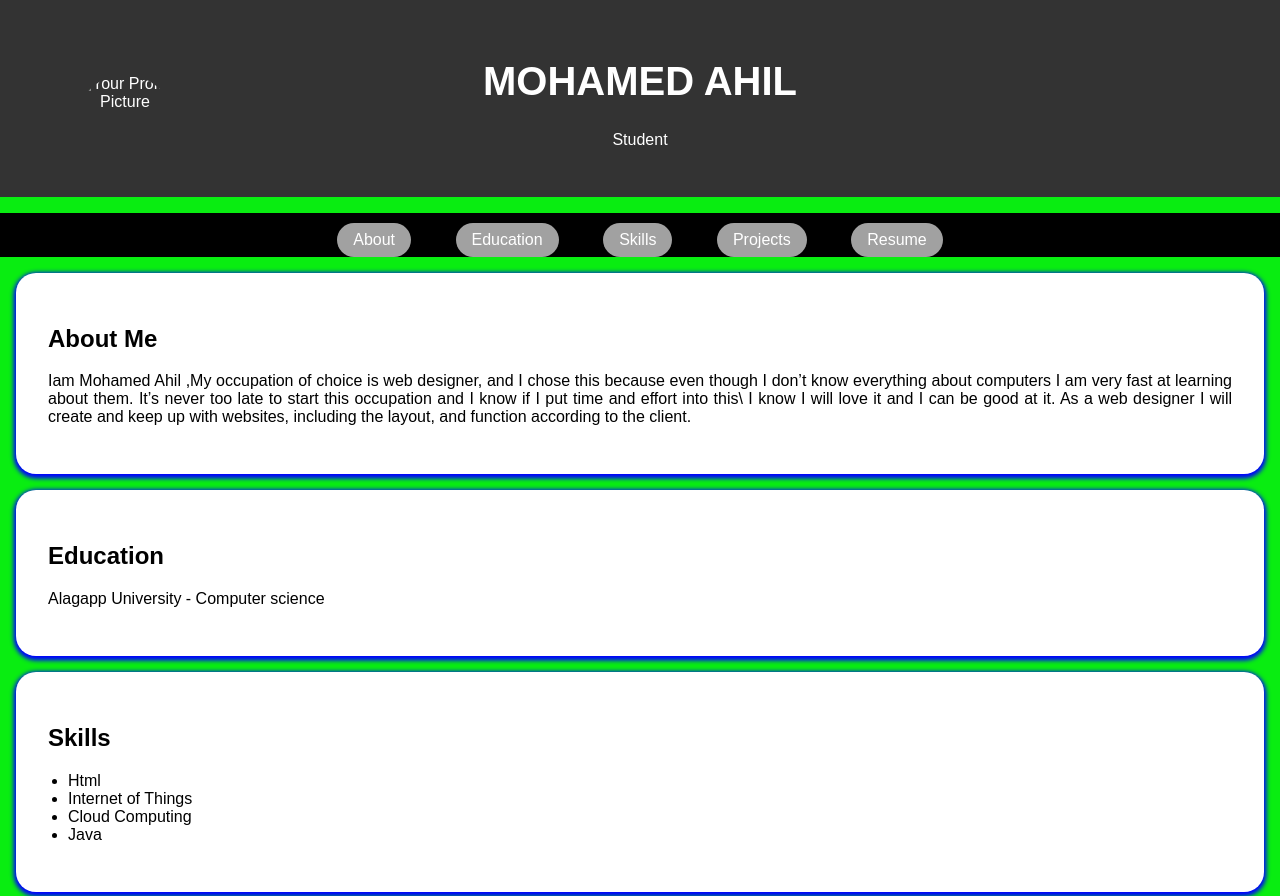
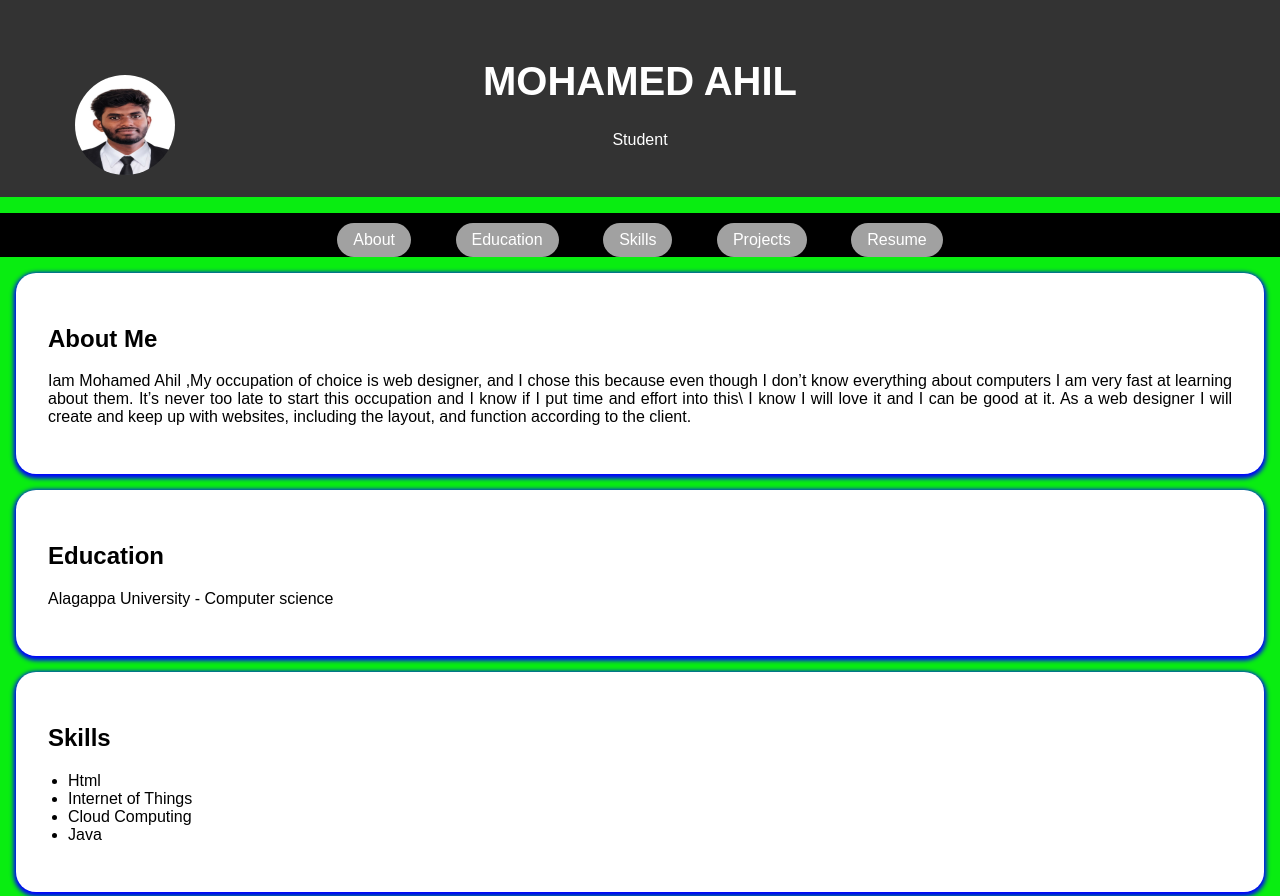
Before and after one commit to mohamedahil1/mohamed-ahil, a plain HTML site: page index.html in a window 1280 px wide. Shown: the top 896 px of the page. Drawn offline with Linux system fonts and the light colour scheme.

Commit message:
Update index.html

```diff
--- a/index.html
+++ b/index.html
@@ -96,7 +96,7 @@
     <header>
         <div class="header-content">
             <!-- Add your profile picture here -->
-            <img src="Orange & Black Minimalist Secretary Resume.png" alt="Your Profile Picture" class="profile-picture">
+            <img src="WhatsApp Image 2023-10-20 at 11.12.14 PM.jpeg" alt="Your Profile Picture" class="profile-picture">
             <h1>MOHAMED AHIL</h1>
             <p>Student</p>
         </div>
@@ -122,7 +122,7 @@
     <section id="education">
         <div class="section-content">
             <h2>Education</h2>
-            <p>Alagapp University  - Computer science</p>
+            <p>Alagappa University  - Computer science</p>
         </div>
     </section>
 
```
